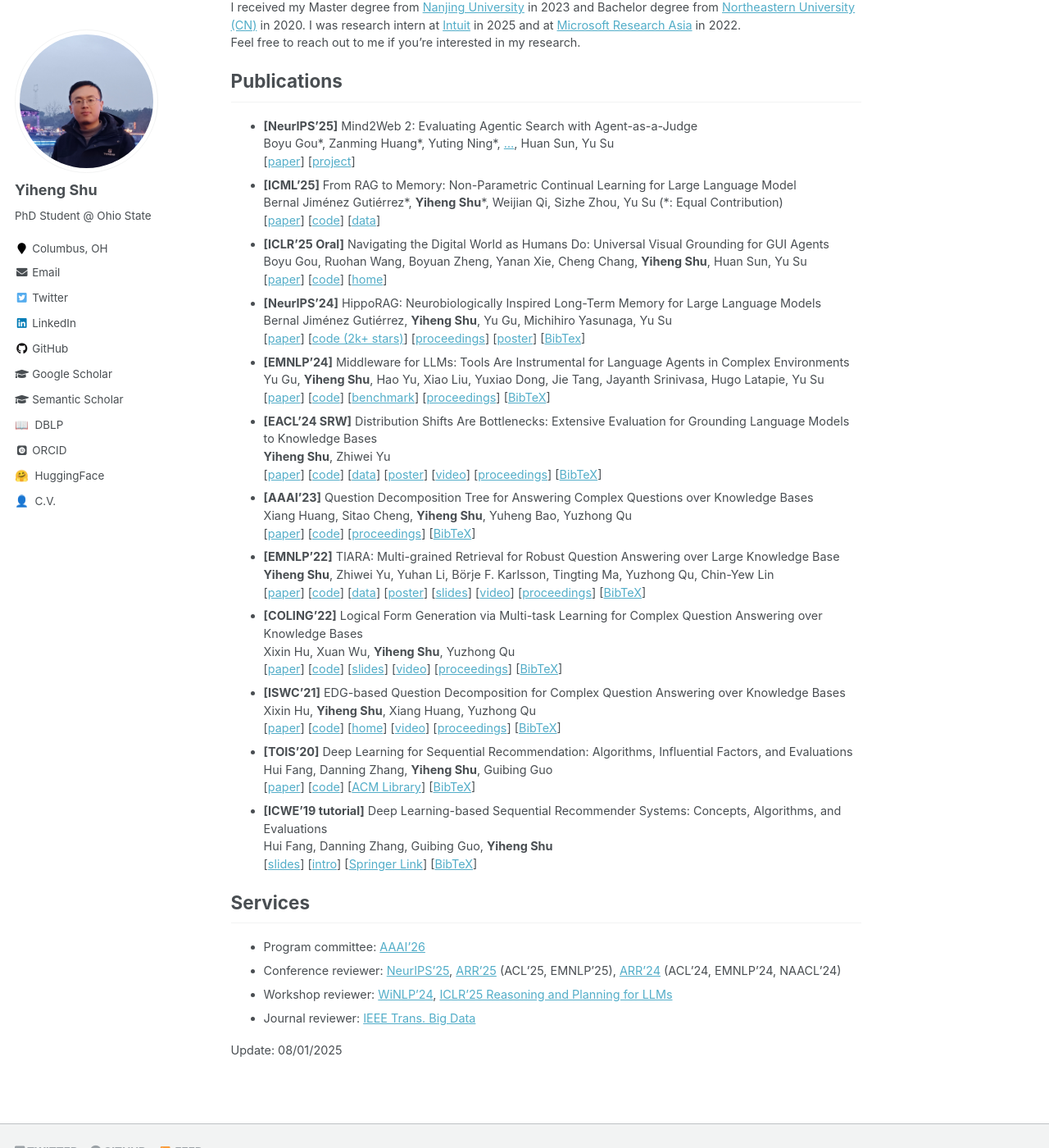
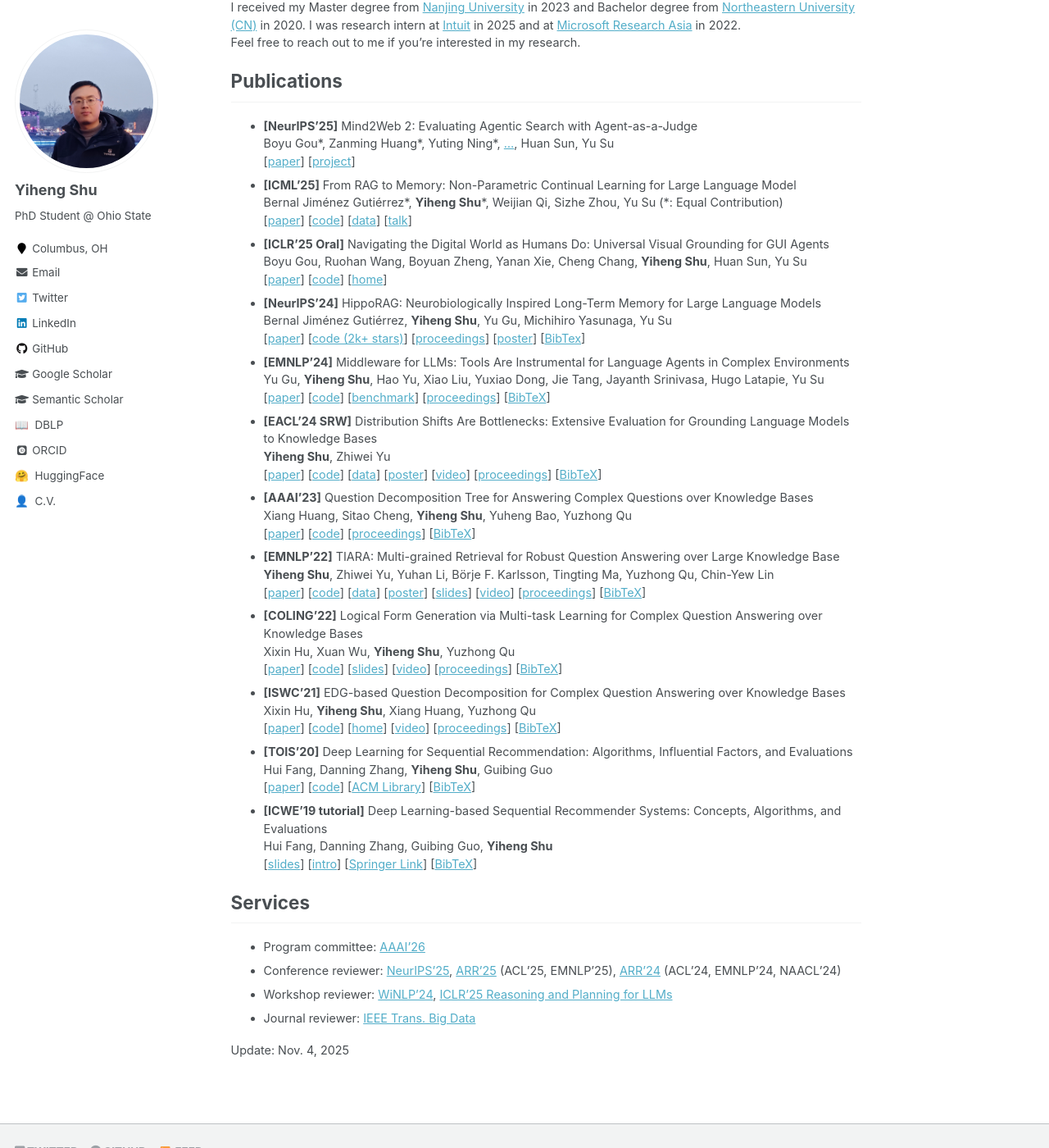
Before and after one commit to yihengshu/yihengshu.github.io, a Jekyll site: the page built from _pages/about.md, in a window 1280 px wide and 1400 px high, scrolled down 315 px. Shown: the whole window at 82% size. Built offline with Jekyll 4.4.1, drawn with Linux system fonts in a browser that asks for light colours; some web fonts are replaced.

Commit message:
Update about.md

```diff
--- a/_pages/about.md
+++ b/_pages/about.md
@@ -33,6 +33,7 @@ Bernal Jiménez Gutiérrez\*, **Yiheng Shu**\*, Weijian Qi, Sizhe Zhou, Yu Su (\
 [[paper](https://arxiv.org/abs/2502.14802)]
 [[code](https://github.com/OSU-NLP-Group/HippoRAG)]
 [[data](https://huggingface.co/datasets/osunlp/HippoRAG_2/tree/main)]
+[[talk](https://paperclub.aitinkerers.org/p/join-our-paper-club-with-ohio-state-from-rag-to-memory-non-parametric-continual-learning-for-large-language-models)]
 - **[ICLR'25 Oral]** Navigating the Digital World as Humans Do: Universal Visual Grounding for GUI Agents
 Boyu Gou, Ruohan Wang, Boyuan Zheng, Yanan Xie, Cheng Chang, **Yiheng Shu**, Huan Sun, Yu Su
 [[paper](https://arxiv.org/abs/2410.05243)]
@@ -114,4 +115,4 @@ Hui Fang, Danning Zhang, Guibing Guo, **Yiheng Shu**
 - Journal reviewer: [IEEE Trans. Big Data](https://ieeexplore.ieee.org/xpl/RecentIssue.jsp?punumber=6687317)
 
 
-Update: 08/01/2025
+Update: Nov. 4, 2025
```
